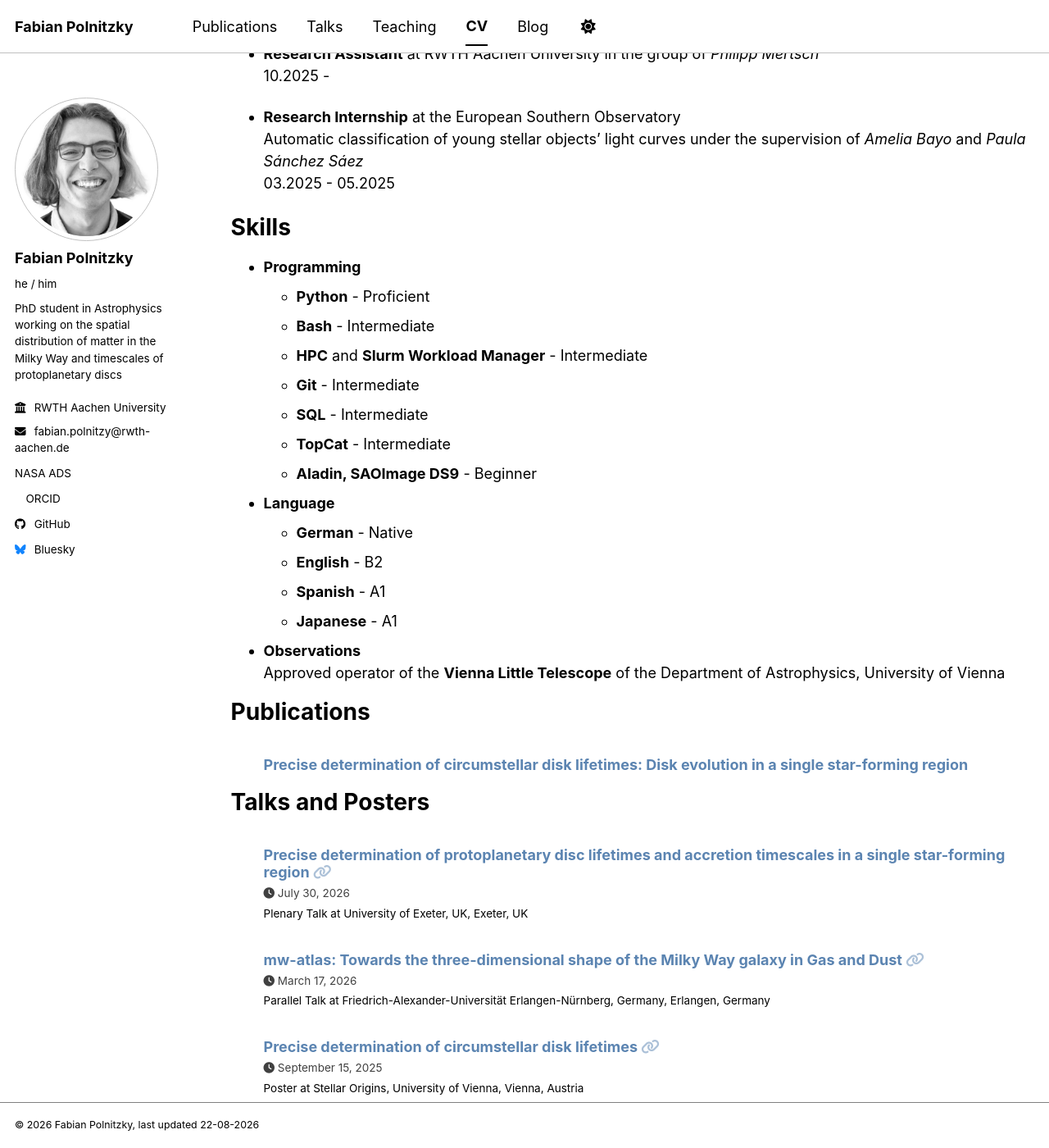
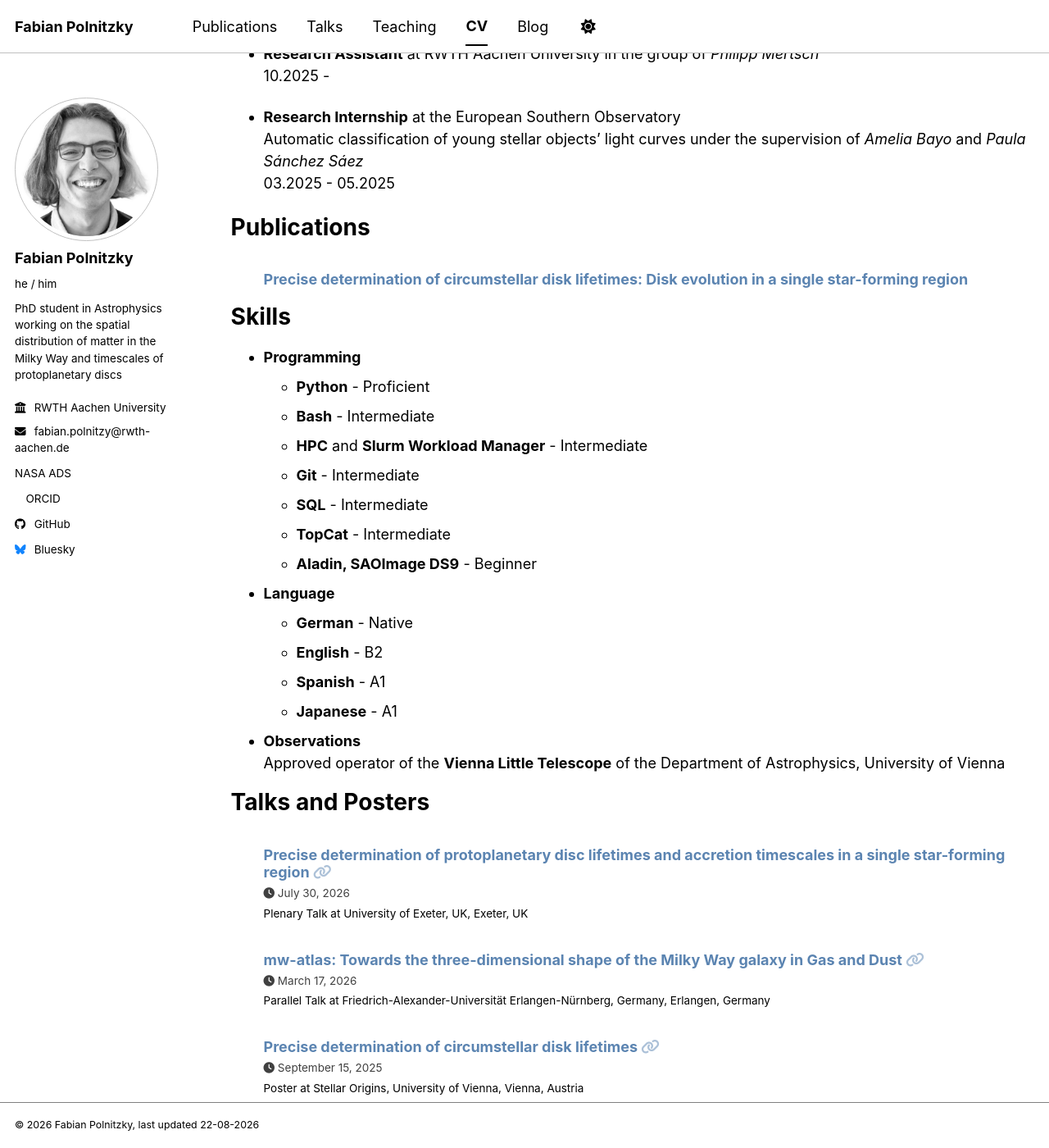
Before and after one commit to fabianpolnitzky/fabianpolnitzky.github.io, a Jekyll site: the page built from _pages/cv.md, in a window 1280 px wide and 1400 px high, scrolled down 914 px. Shown: the whole window at 82% size. Built offline with Jekyll 4.4.1, drawn with Linux system fonts in a browser that asks for light colours; a style sheet for code colours, icons or effects is not loaded.

Commit message:
Order CV new

```diff
--- a/_pages/cv.md
+++ b/_pages/cv.md
@@ -42,6 +42,12 @@ Work experience
   Automatic classification of young stellar objects' light curves under the supervision of *Amelia Bayo* and *Paula Sánchez Sáez*<br>
   03.2025 - 05.2025
 
+Publications
+======
+  <ul>{% for post in site.publications reversed %}
+    {% include archive-single-cv.html %}
+  {% endfor %}</ul>
+
 Skills
 ======
 * **Programming**
@@ -61,12 +67,6 @@ Skills
 
 * **Observations**<br>
   Approved operator of the **Vienna Little Telescope** of the Department of Astrophysics, University of Vienna
-
-Publications
-======
-  <ul>{% for post in site.publications reversed %}
-    {% include archive-single-cv.html %}
-  {% endfor %}</ul>
 
 Talks and Posters
 ======
```
